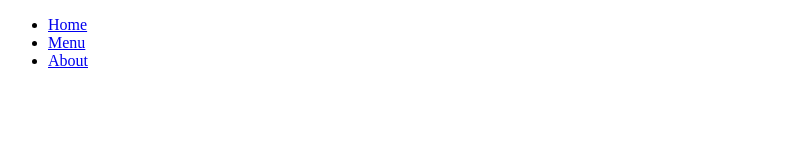
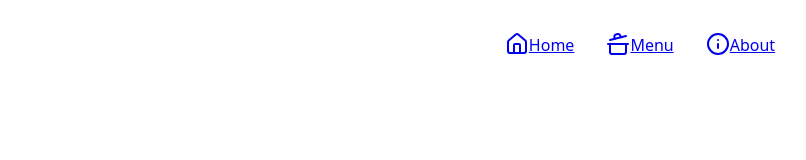
Before and after one commit to max-ldx/odin-restaurant-page, a website built with webpack: page src/template.html in a window 1280 px wide. Shown: the whole page, without its empty margins (0-806 px from the left). Built offline with nearby package versions, Linux system fonts and the light colour scheme.

Commit message:
feat: add basic styling

```diff
--- a/src/style.css
+++ b/src/style.css
@@ -0,0 +1,36 @@
+*,
+*::before,
+*::after {
+    box-sizing: border-box;
+    font-family: system-ui, sans-serif;
+}
+
+body {
+    height: 100vh;
+    margin: 0;
+    display: flex;
+    flex-direction: column;
+    align-items: center;
+}
+
+nav {
+    padding: 2rem;
+
+    &>ul {
+        display: flex;
+        justify-content: center;
+        align-items: center;
+        gap: 2rem;
+        margin: 0;
+        padding: 0;
+    }
+
+    &>ul>li {
+        list-style-type: none;
+    }
+
+    &>ul>li>a {
+        display: flex;
+        align-items: end;
+    }
+}
--- a/src/template.html
+++ b/src/template.html
@@ -12,13 +12,27 @@
     <header>
         <nav>
             <ul>
-                <li><a href="#">Home</a></li>
-                <li><a href="#">Menu</a></li>
-                <li><a href="#">About</a></li>
+                <li>
+                    <a href="#">
+                        <i data-lucide="house"></i>
+                        <span>Home</span>
+                    </a>
+                </li>
+                <li>
+                    <a href="#">
+                        <i data-lucide="cooking-pot"></i>
+                        <span>Menu</span>
+                    </a>
+                </li>
+                <li>
+                    <a href="#">
+                        <i data-lucide="info"></i>
+                        <span>About</span>
+                    </a>
+                </li>
             </ul>
         </nav>
-        <div id="content">
-        </div>
+        <div id="content"></div>
     </header>
 </body>
 
```
Also changed, not shown: src/home.js (added).
